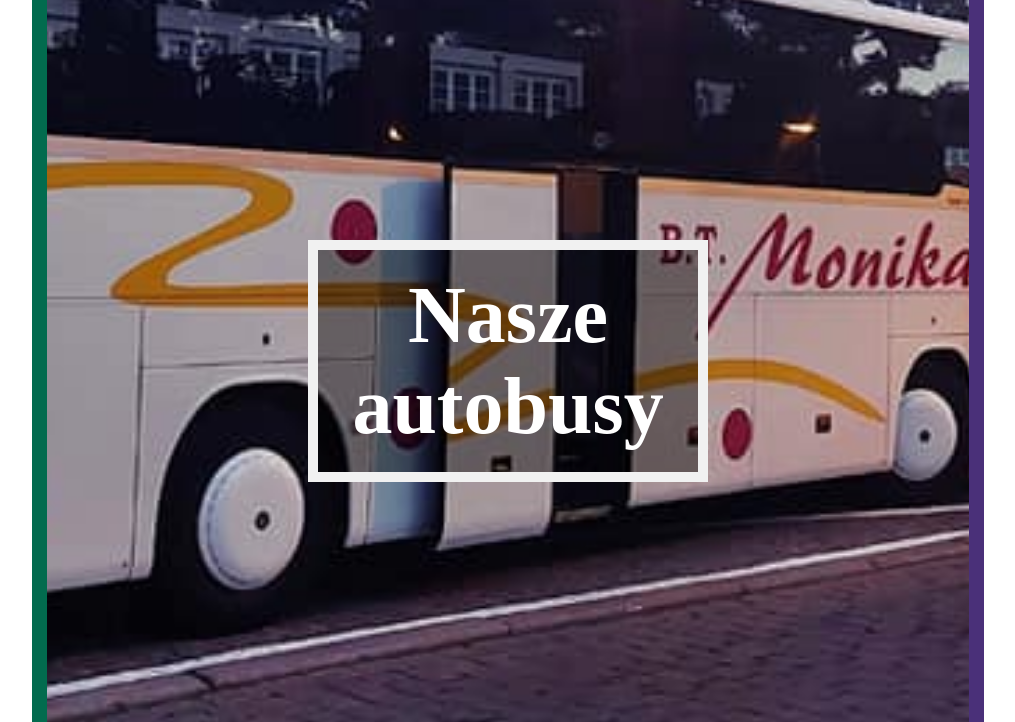
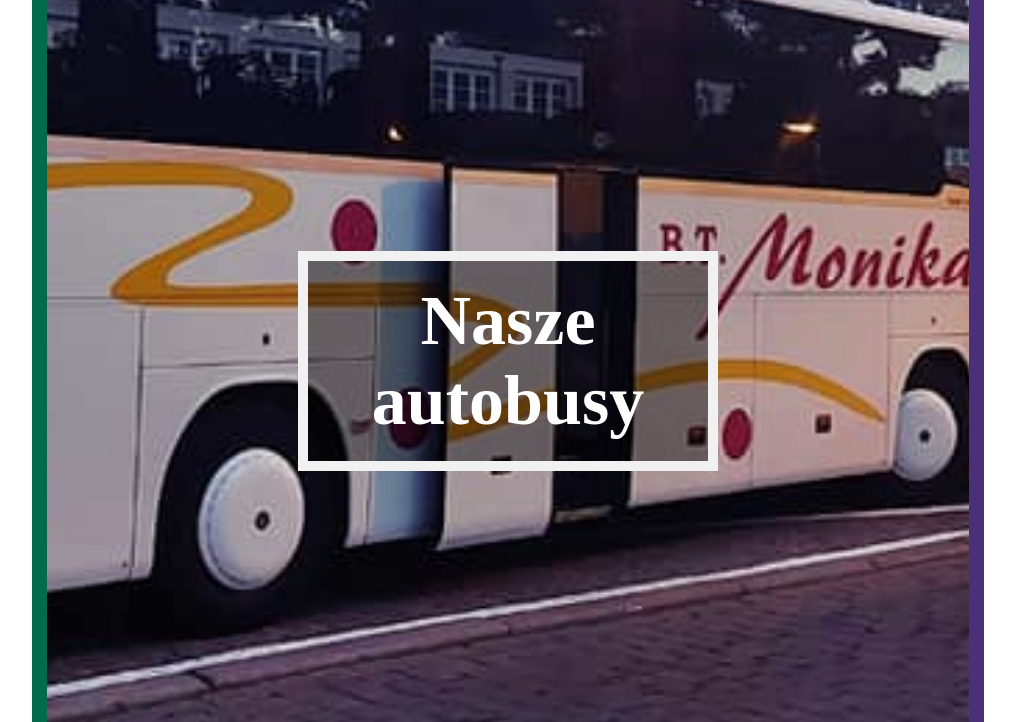
Before and after one commit to skarp4098/mysite, a Django app: page /galeria/ in a window 1280 px wide. Shown: the part 939-1661 px from the top of the page, without its empty margins (132-1147 px from the left). Run offline with Django 4.2, Linux system fonts and the light colour scheme; some libraries are stand-ins or nearby versions; some web fonts are replaced.

Commit message:
from_pycharm2507

```diff
--- a/mysite/static/firma.css
+++ b/mysite/static/firma.css
@@ -206,14 +206,14 @@ div.columnindex:hover{
   background-color: rgba(0,0,0, 0.4); /* Black w/opacity/see-through */
   color: white;
   font-weight: bold;
-  font-size: 80px;
+  font-size: 70px;
   border: 10px solid #f1f1f1;
   position: fixed;
   top: 50%;
   left: 50%;
   transform: translate(-50%, -50%);
   z-index: 2;
-  width: 400px;
+  width: 420px;
   padding: 20px;
   text-align: center;
 }
```
